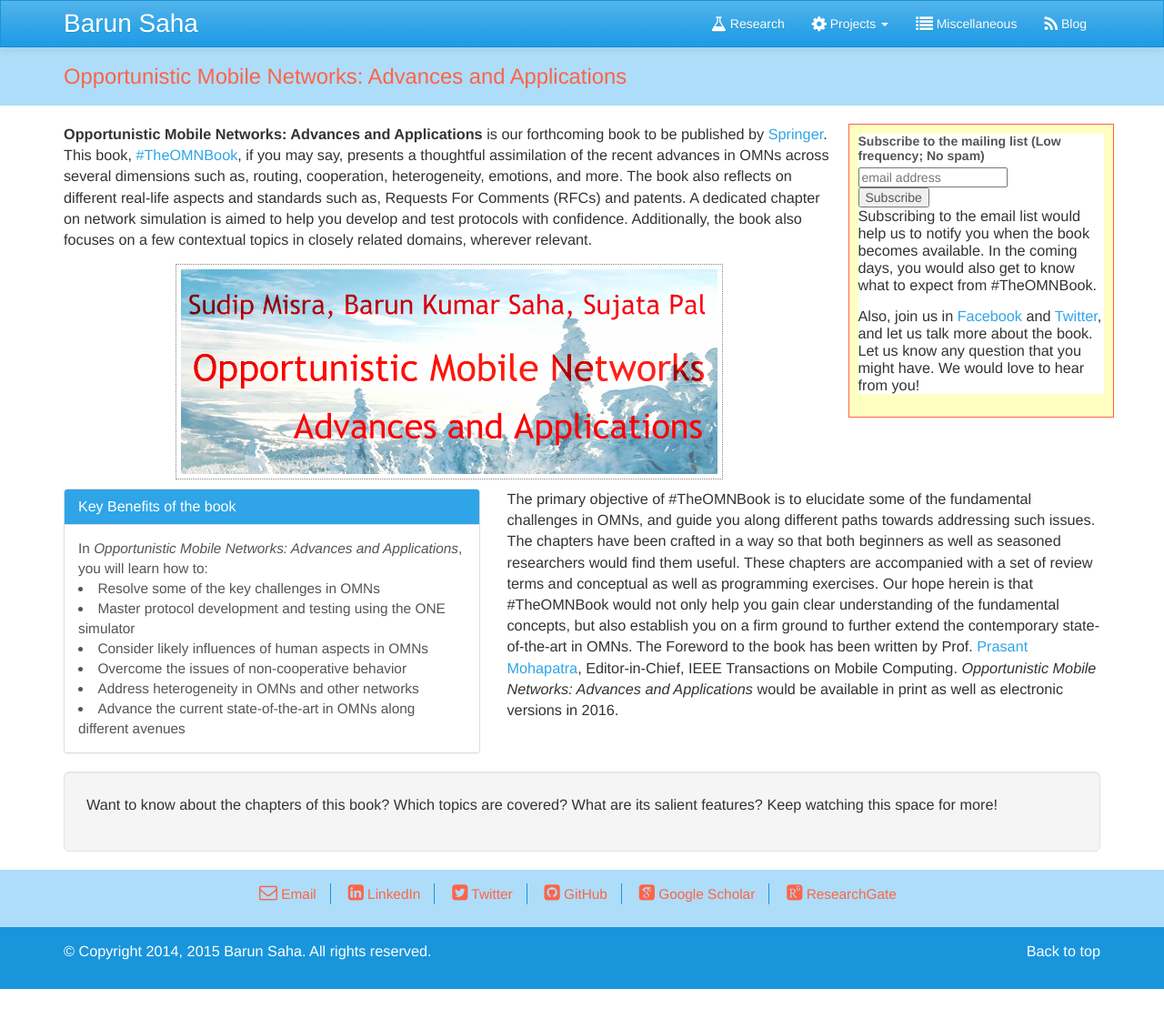
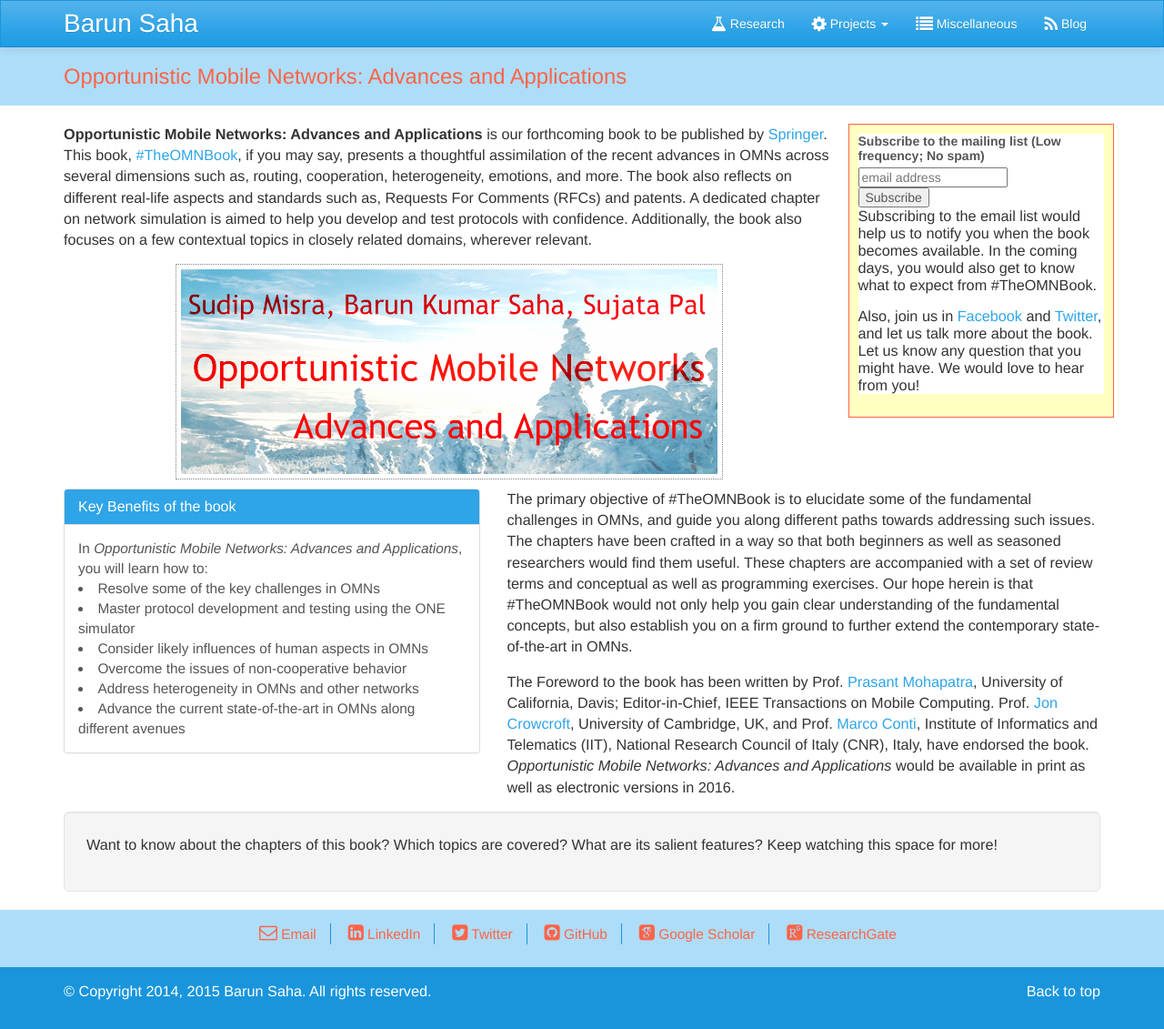
Before and after one commit to barun-saha/barun-saha.github.io, a Jekyll site: the page the_omn_book.html, which Jekyll copies as it is, in a window 1280 px wide. Shown: the whole page at 91% size. Built offline with Jekyll 4.4.1, drawn with Linux system fonts in a browser that asks for light colours; nearby versions of some CDN libraries; some web fonts are replaced; comment, search, counter and statistics services are not loaded; before the commit the page ends 1087 px from its top, so only the background shows below that.

Commit message:
Updated book page with names of experts

```diff
--- a/the_omn_book.html
+++ b/the_omn_book.html
@@ -155,11 +155,19 @@ Opportunistic Mobile Networks: Advances and Applications
                     programming exercises. Our hope herein is that #TheOMNBook would
                     not only help you gain clear understanding of the fundamental
                     concepts, but also establish you on a firm ground to further extend
-                    the contemporary state-of-the-art in OMNs. The Foreword to
-                    the book has been written by Prof.
+                    the contemporary state-of-the-art in OMNs.
+                </p>
+                <p>
+                    The Foreword to the book has been written by Prof.
                     <a href="http://faculty.engineering.ucdavis.edu/mohapatra/">
-                    Prasant Mohapatra</a>, Editor-in-Chief, IEEE Transactions on
-                    Mobile Computing. <em>Opportunistic Mobile
+                    Prasant Mohapatra</a>, University of California, Davis;
+                    Editor-in-Chief, IEEE Transactions on Mobile Computing. Prof.
+                    <a href="https://www.cl.cam.ac.uk/~jac22/">
+                    Jon Crowcroft</a>, University of Cambridge, UK, and Prof.
+                    <a href="http://www.iit.cnr.it/en/marco.conti">Marco Conti</a>,
+                    Institute of Informatics and Telematics (IIT),
+                    National Research Council of Italy (CNR), Italy, have
+                    endorsed the book. <em>Opportunistic Mobile
                     Networks: Advances and Applications</em> would be available
                     in print as well as electronic versions in 2016.
                 </p>
```
Also changed, not shown: templates/the_omn_book.html (+12 -4 lines).
